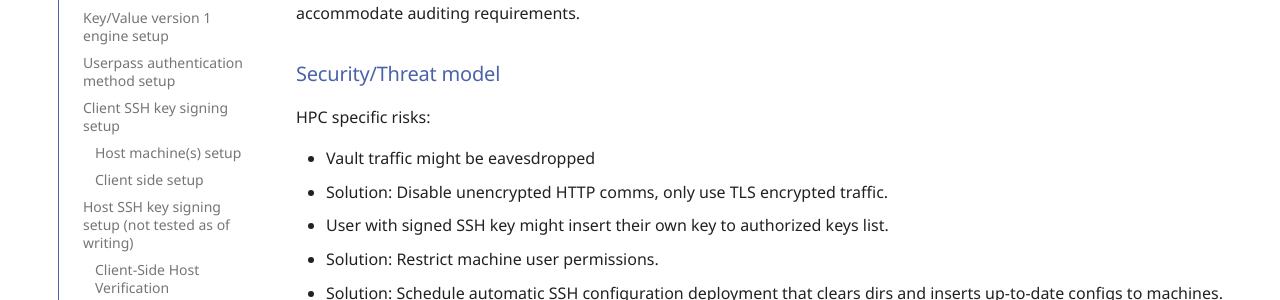
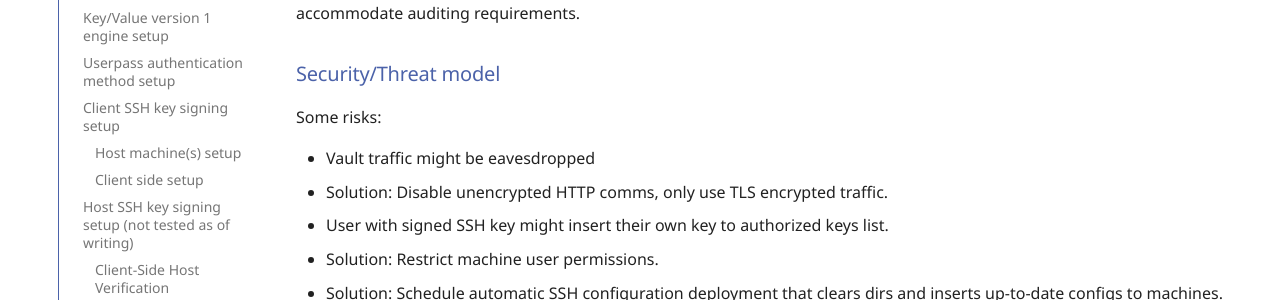
Before and after one commit to JamFox/docs.jamfox.dev, an MkDocs documentation site: the page built from docs/content/secrets/vaultad.md, in a window 1280 px wide and 900 px high, scrolled down 11787 px. Shown: the part 372-672 px from the top of the window. Built offline with MkDocs 1.6.1 and Material for MkDocs 9.7.7, drawn with Linux system fonts in a browser that asks for light colours; comment, search, counter and statistics services are not loaded.

Commit message:
secrets: remove demo chapter

```diff
--- a/docs/content/secrets/vaultad.md
+++ b/docs/content/secrets/vaultad.md
@@ -484,7 +484,7 @@ Datakey generation allows processes to request a high-entropy key of a given bit
 
 ### [Security/Threat model](https://www.vaultproject.io/docs/internals/security#security-model)
 
-HPC specific risks:
+Some risks:
 
 - Vault traffic might be eavesdropped
   - Solution: Disable unencrypted HTTP comms, only use TLS encrypted traffic.
```
